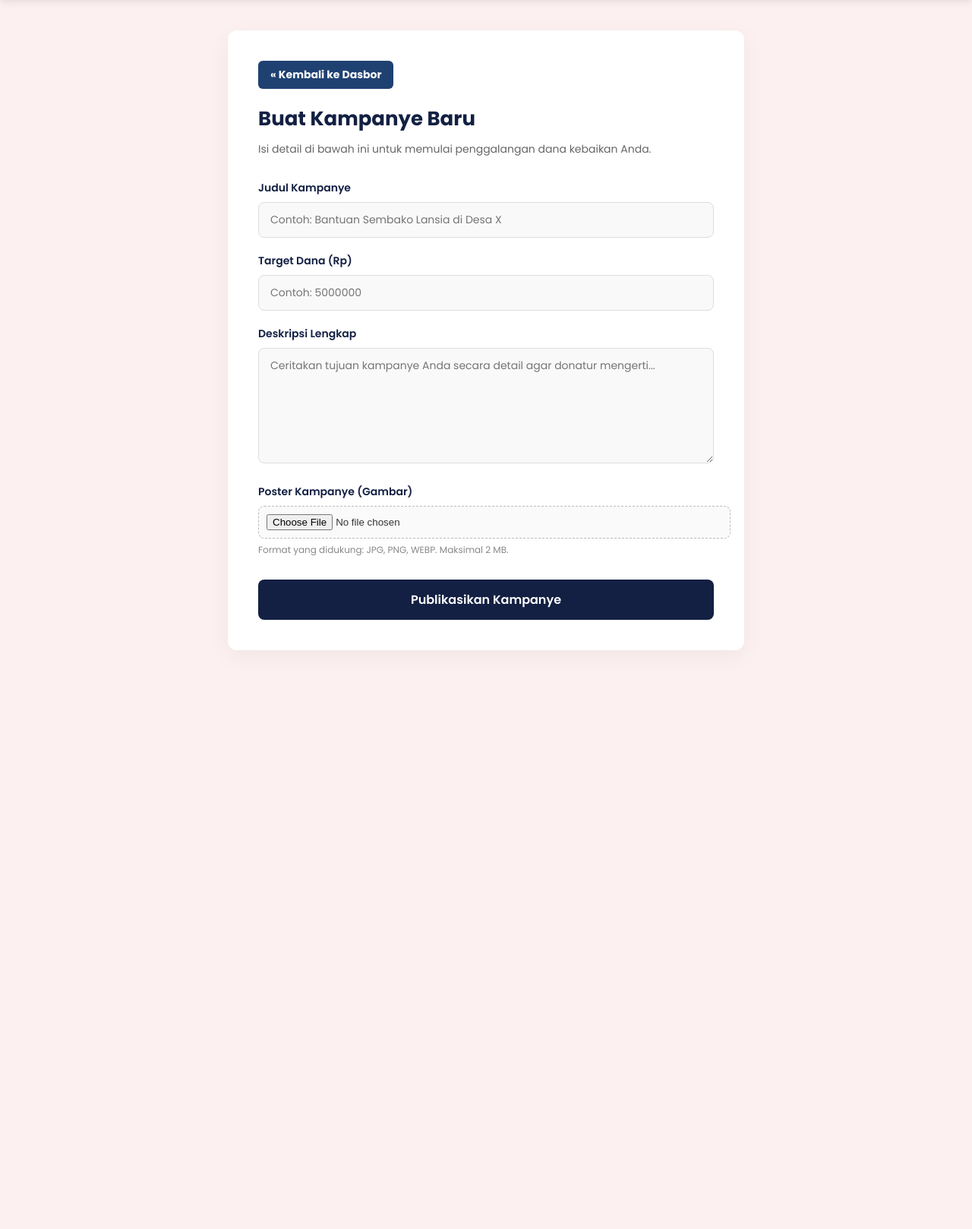
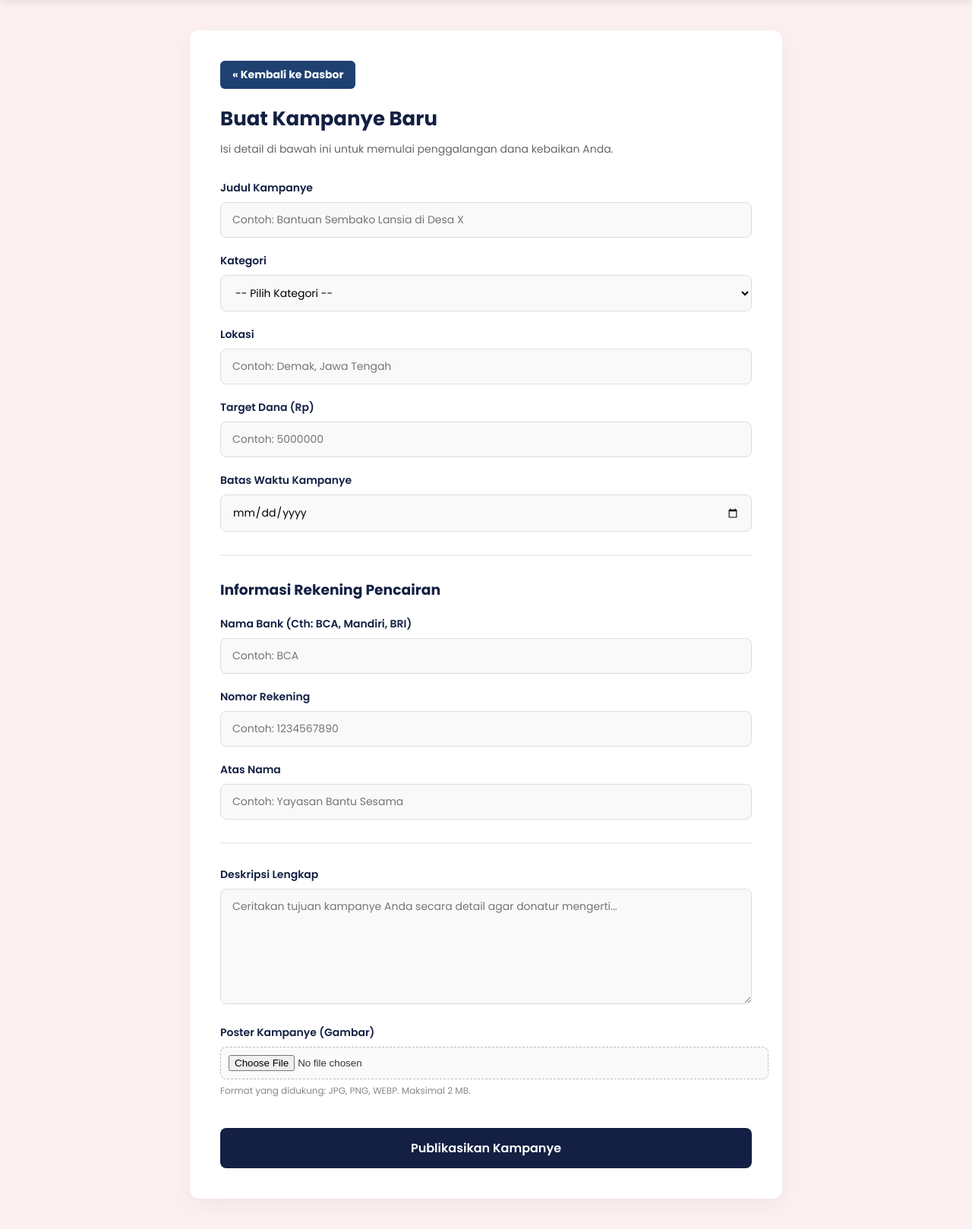
Before and after one commit to eskaex/ProjectPrProgWeb, a PHP site: page /tambah_kampanye.php in a window 1280 px wide. Shown: the part 65-1683 px from the top of the page at 76% size. Before the commit the page ends 921 px from the top, so only its background shows below. Run offline with PHP 8.4, Linux system fonts and the light colour scheme; a user stored in the database is signed in.

Commit message:
feat: halaman tambah kampanye lengkap dengan input kategori, lokasi, dan rekening

```diff
--- a/Crowdfunding Bantu.in/tambah_kampanye.php
+++ b/Crowdfunding Bantu.in/tambah_kampanye.php
@@ -12,8 +12,15 @@ $user_id = $_SESSION['user_id'];
 if (isset($_POST['submit'])) {
 
     $judul = mysqli_real_escape_string($conn, trim($_POST['judul']));
+    $kategori = mysqli_real_escape_string($conn, trim($_POST['kategori']));
+    $lokasi = mysqli_real_escape_string($conn, trim($_POST['lokasi']));
     $deskripsi = mysqli_real_escape_string($conn, trim($_POST['deskripsi']));
     $target_dana = (int)$_POST['target_dana'];
+    $batas_waktu = $_POST['batas_waktu'];
+
+    $nama_bank = mysqli_real_escape_string($conn, trim($_POST['nama_bank']));
+    $no_rekening = mysqli_real_escape_string($conn, trim($_POST['no_rekening']));
+    $atas_nama = mysqli_real_escape_string($conn, trim($_POST['atas_nama']));
 
     $nama_gambar = $_FILES['gambar']['name'];
     $tmp_name = $_FILES['gambar']['tmp_name'];
@@ -39,15 +46,18 @@ if (isset($_POST['submit'])) {
         else {
 
             $nama_gambar_baru = uniqid('poster_', true) . '.' . $ekstensi_file;
-            $folder_tujuan = 'img/' . $nama_gambar_baru;
+            $folder_tujuan = 'gambar/' . $nama_gambar_baru;
 
             if (move_uploaded_file($tmp_name, $folder_tujuan)) {
 
-                $sql = "INSERT INTO kampanye (penyelenggara_id, judul, deskripsi, target_dana, gambar, created_at)
-                        VALUES (?, ?, ?, ?, ?, NOW())";
+                $sql = "INSERT INTO kampanye (penyelenggara_id, judul, kategori, lokasi, deskripsi, target_dana, batas_waktu, gambar, nama_bank, no_rekening, atas_nama, created_at)
+                        VALUES (?, ?, ?, ?, ?, ?, ?, ?, ?, ?, ?, NOW())";
 
                 $stmt = $conn->prepare($sql);
-                $stmt->bind_param("issis", $user_id, $judul, $deskripsi, $target_dana, $folder_tujuan);
+                $stmt->bind_param("issssisssss",
+                    $user_id, $judul, $kategori, $lokasi, $deskripsi, $target_dana, $batas_waktu,
+                    $folder_tujuan, $nama_bank, $no_rekening, $atas_nama
+                );
 
                 if ($stmt->execute()) {
                     $_SESSION['pesan'] = "Kampanye berhasil dibuat!";
@@ -108,7 +118,7 @@ if (isset($_POST['submit'])) {
             min-height: calc(100vh - 150px);
         }
         .form-container {
-            max-width: 600px;
+            max-width: 700px;
             margin: 0 auto;
             padding: 40px;
             background: white;
@@ -116,7 +126,7 @@ if (isset($_POST['submit'])) {
             box-shadow: 0 8px 30px rgba(0,0,0,0.05);
         }
         .form-header {
-            text-align: center;
+            text-align: left;
             margin-bottom: 30px;
         }
         .form-header h2 {
@@ -138,8 +148,11 @@ if (isset($_POST['submit'])) {
             color: #132043;
             font-size: 14px;
         }
+
         .form-group input[type="text"],
         .form-group input[type="number"],
+        .form-group input[type="date"],
+        .form-group select,
         .form-group textarea {
             width: 100%;
             padding: 12px 15px;
@@ -152,6 +165,7 @@ if (isset($_POST['submit'])) {
             background-color: #f9f9f9;
         }
         .form-group input:focus,
+        .form-group select:focus,
         .form-group textarea:focus {
             outline: none;
             border-color: #1F4172;
@@ -180,7 +194,7 @@ if (isset($_POST['submit'])) {
             font-weight: 600;
             font-family: 'Poppins', sans-serif;
             transition: background-color 0.3s ease, transform 0.1s ease;
-            margin-top: 10px;
+            margin-top: 20px;
         }
         .btn-simpan:hover { background-color: #1F4172; }
         .btn-simpan:active { transform: scale(0.98); }
@@ -209,13 +223,12 @@ if (isset($_POST['submit'])) {
             transition: all 0.3s ease;
         }
         .btn-kembali:hover {
-            background-color: #F1B4BB;
+            background-color: #132043;
         }
     </style>
 </head>
 <body>
 
-    <!-- Header Simpel -->
     <header class="header-top">
         <div class="header-container">
             <a href="dashboard.php" class="logo-text">
@@ -224,11 +237,10 @@ if (isset($_POST['submit'])) {
         </div>
     </header>
 
-    <!-- Konten Utama -->
     <div class="main-wrapper">
         <div class="form-container">
             <a href="dashboard.php" class="btn-kembali">&laquo; Kembali ke Dasbor</a>
-            <div class="form-header" style="text-align: left;">
+            <div class="form-header">
                 <h2 style="margin-top: 0;">Buat Kampanye Baru</h2>
                 <p>Isi detail di bawah ini untuk memulai penggalangan dana kebaikan Anda.</p>
             </div>
@@ -238,15 +250,58 @@ if (isset($_POST['submit'])) {
             <?php endif; ?>
 
             <form action="" method="POST" enctype="multipart/form-data">
+
                 <div class="form-group">
                     <label>Judul Kampanye</label>
                     <input type="text" name="judul" placeholder="Contoh: Bantuan Sembako Lansia di Desa X" required>
                 </div>
 
                 <div class="form-group">
+                    <label>Kategori</label>
+                    <select name="kategori" required>
+                        <option value="">-- Pilih Kategori --</option>
+                        <option value="bencana">Bencana Alam</option>
+                        <option value="pendidikan">Pendidikan</option>
+                        <option value="kesehatan">Kesehatan</option>
+                        <option value="lingkungan">Lingkungan</option>
+                        <option value="sosial">Sosial</option>
+                    </select>
+                </div>
+
+                <div class="form-group">
+                    <label>Lokasi</label>
+                    <input type="text" name="lokasi" placeholder="Contoh: Demak, Jawa Tengah" required>
+                </div>
+
+                <div class="form-group">
                     <label>Target Dana (Rp)</label>
                     <input type="number" name="target_dana" min="10000" placeholder="Contoh: 5000000" required>
                 </div>
+
+                <div class="form-group">
+                    <label>Batas Waktu Kampanye</label>
+                    <input type="date" name="batas_waktu" required>
+                </div>
+
+                <hr style="margin: 30px 0; border: 1px solid #eee;">
+                <h3 style="color: #132043; margin-bottom: 20px;">Informasi Rekening Pencairan</h3>
+
+                <div class="form-group">
+                    <label>Nama Bank (Cth: BCA, Mandiri, BRI)</label>
+                    <input type="text" name="nama_bank" placeholder="Contoh: BCA" required>
+                </div>
+
+                <div class="form-group">
+                    <label>Nomor Rekening</label>
+                    <input type="text" name="no_rekening" placeholder="Contoh: 1234567890" required>
+                </div>
+
+                <div class="form-group">
+                    <label>Atas Nama</label>
+                    <input type="text" name="atas_nama" placeholder="Contoh: Yayasan Bantu Sesama" required>
+                </div>
+
+                <hr style="margin: 30px 0; border: 1px solid #eee;">
 
                 <div class="form-group">
                     <label>Deskripsi Lengkap</label>
```
Also changed, not shown: Crowdfunding Bantu.in/gambar/poster_6a0977f4cae350.50809124.jpg (added).
